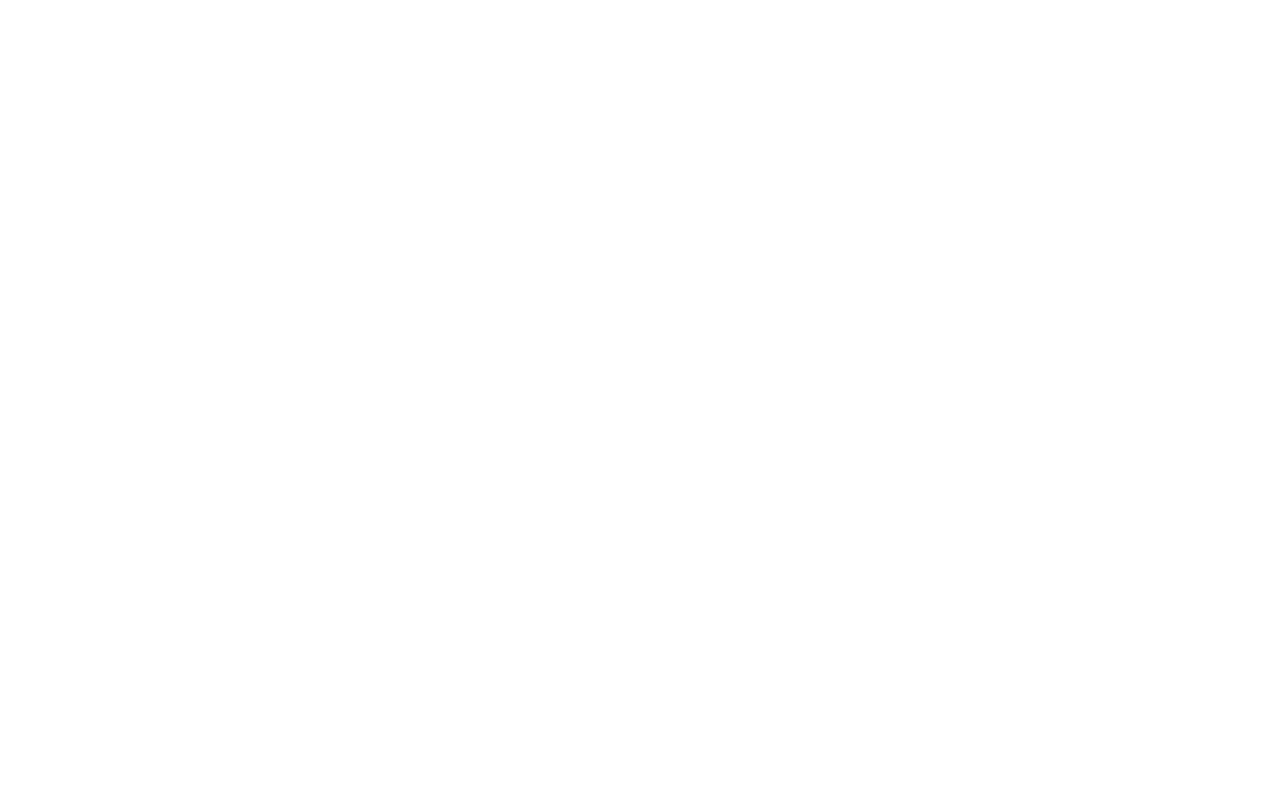
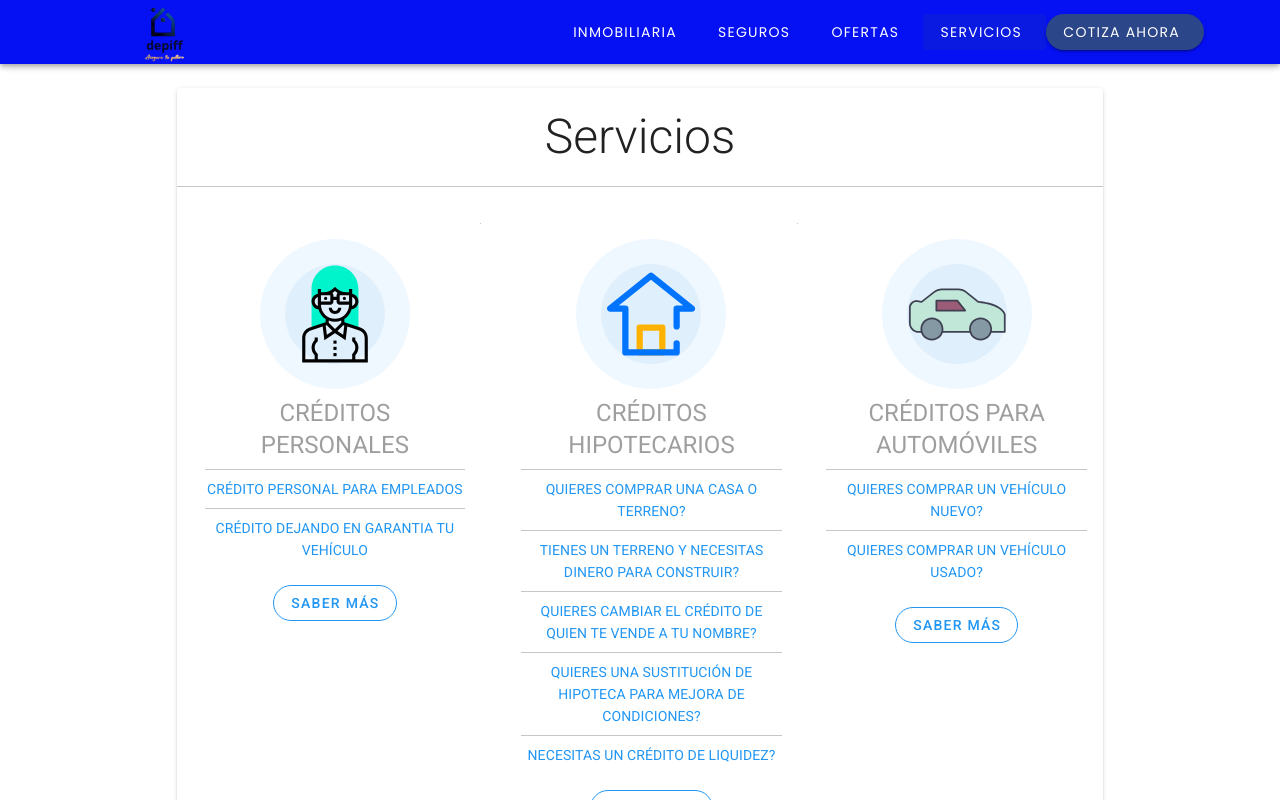
Before and after one commit to ingequiroga1/DepiffApp, a Vue app: page /#/servicios in a window 1280 px wide. Shown: the top 800 px of the page. Built offline with nearby package versions, Linux system fonts and the light colour scheme.

Commit message:
Se agregan secciones

```diff
--- a/src/components/NavBar.vue
+++ b/src/components/NavBar.vue
@@ -31,23 +31,26 @@
 
     <v-app-bar app :color="color" :flat="flat" dark class="px-15" :class="{ expand: flat }">
       <v-toolbar-title>
-        <v-img src="@/assets/img/logodprz.png"   max-width="180"
+        <a href="/">
+          <v-img src="@/assets/img/logodprz.png" to="/"   max-width="180"
         height="60"
           cover alt="Logo Depiff" />
+        </a>
+
       </v-toolbar-title>
       <v-spacer />
       <v-app-bar-nav-icon @click.stop="drawer = !drawer" class="mr-4" v-if="isXs" color="primary" />
       <div v-else>
-        <v-btn text @click="$vuetify.goTo('#hero')">
+        <v-btn text to="/remates">
           <span class="mr-2 text-white">Inmobiliaria</span>
         </v-btn>
-        <v-btn text @click="$vuetify.goTo('#features')">
+        <v-btn text to="/seguros">
           <span class="mr-2 text-white">Seguros</span>
         </v-btn>
         <v-btn text @click="$vuetify.goTo('#download')">
           <span class="mr-2 text-white">Ofertas</span>
         </v-btn>
-        <v-btn text color="primary" @click="$vuetify.goTo('#contact')">
+        <v-btn text color="primary" to="/servicios">
           <span class="mr-2 text-white">Servicios</span>
         </v-btn>
         <v-btn rounded color="primary" @click="$vuetify.goTo('#pricing')">
--- a/src/modules/remates/views/homeView.vue
+++ b/src/modules/remates/views/homeView.vue
@@ -1,8 +1,9 @@
 
    <template>
     <v-app>
+      <NavBar :color="color" :flat="flat"/>
 
-  <v-app-bar app color="primary" dark>
+  <!-- <v-app-bar app color="primary" dark>
     <v-toolbar-title>
       <v-img
         class="mr-2"
@@ -18,7 +19,7 @@
       <v-btn text>Contacto</v-btn>
     </v-toolbar-items>
 
-  </v-app-bar>
+  </v-app-bar> -->
 
       <!-- <v-app-bar app color="primary" dark>
         <v-toolbar-title>
@@ -36,25 +37,31 @@
         <v-container>
           <Entrada :titulo="titulo" :descripcion="texto" :imagen="img"/>
         </v-container>
+        <ContactSection />
       </v-main>
-      <v-footer color="primary" app>
-        <span class="white--text">&copy; {{ new Date().getFullYear() }} Nombre del sitio</span>
-      </v-footer>
+      <!-- <v-footer color="primary" app>
+        <span class="white--text">&copy; {{ new Date().getFullYear() }} Depiff</span>
+      </v-footer> -->
+      <FooterVue />
     </v-app>
   </template>
 
 <script>
+import NavBar from '../../../components/NavBar.vue';
 import Entrada from "../components/entradaComp.vue";
+import ContactSection from '@/components/ContactSection.vue';
+import FooterVue from '@/components/FooterVue.vue';
 export default {
     data(){
         return{
+          color: "#0511f2",
           titulo: 'Qué es un remate bancario y cómo puedo comprar una casa bajo este proceso',
           texto:[`Un remate bancario es una forma de adquirir una propiedad inmobiliaria a un precio significativamente más bajo que el valor de mercado. Esta oportunidad surge cuando una propiedad es embargada por el banco debido a que el propietario no pudo pagar su hipoteca. En lugar de mantener la propiedad, el banco la pone a la venta en un remate para recuperar su inversión inicial.`,
 `Para comprar una casa bajo este proceso, lo primero que debes hacer es investigar y buscar propiedades que estén en remate bancario. Esta información puede ser obtenida a través de bancos y otras instituciones financieras, así como a través de agentes inmobiliarios especializados en este tipo de transacciones.`,
 `Una vez que encuentres una propiedad que te interese, debes hacer una oferta por ella. La oferta debe ser realizada por escrito y presentada al banco a través de un abogado. Si el banco acepta tu oferta, deberás hacer un depósito de al menos el 10% del valor de la propiedad. El resto del pago debe ser realizado en un plazo determinado, que generalmente es de entre 30 y 90 días.`,
 `Es importante destacar que al comprar una propiedad en remate bancario, es posible que tenga algunos riesgos. Por ejemplo, la propiedad puede estar en mal estado o haber sido abandonada por algún tiempo, lo que puede requerir reparaciones y renovaciones adicionales. Además, es posible que existan otros acreedores que puedan tener reclamos sobre la propiedad.`,
 `En resumen, un remate bancario puede ser una oportunidad interesante para adquirir una propiedad a un precio más bajo que el de mercado, pero también puede implicar algunos riesgos. Si estás considerando comprar una propiedad en remate bancario, es importante que hagas una investigación exhaustiva y que te asesores con expertos en el tema para tomar la mejor decisión.`],
-            img: require("@/assets/img/remates.jpg")
+            img: require("@/assets/img/remate.png")
         }
     },
     methods:{
@@ -63,7 +70,10 @@ export default {
     }
     },
     components:{
-    Entrada
+    Entrada,
+    ContactSection,
+    NavBar,
+    FooterVue
    }
 }
 </script>
--- /dev/null
+++ b/src/modules/servicios/views/serviciosView.vue
@@ -0,0 +1,28 @@
+
+   <template>
+    <v-app>
+      <NavBar :color="color" :flat="flat"/>
+      <v-main>
+      <PricingSection />
+      </v-main>
+      <FooterVue />
+    </v-app>
+  </template>
+
+<script>
+import NavBar from '../../../components/NavBar.vue';
+import PricingSection from '@/components/PricingSection.vue';
+import FooterVue from '@/components/FooterVue.vue';
+export default {
+    data(){
+        return{
+          color: "#0511f2",
+        }
+    },
+    components:{
+    PricingSection,
+    NavBar,
+    FooterVue
+   }
+}
+</script>
--- a/src/router/index.js
+++ b/src/router/index.js
@@ -3,6 +3,7 @@ import VueRouter from 'vue-router'
 import HomeView from '../views/HomeView.vue'
 import segurosRouter from '../modules/seguros/routes'
 import RematesView from '../modules/remates/views/homeView.vue'
+import ServiciosView from '../modules/servicios/views/serviciosView.vue'
 
 
 Vue.use(VueRouter)
@@ -27,6 +28,11 @@ const routes = [
     path: '/remates',
     name: 'remates',
     component: RematesView
+  },
+   {
+    path: '/servicios',
+    name: 'servicios',
+    component: ServiciosView
   }
 
 
```
Also changed, not shown: src/views/HomeView.vue (+14 -14 lines), src/assets/img/remate.png (added).
